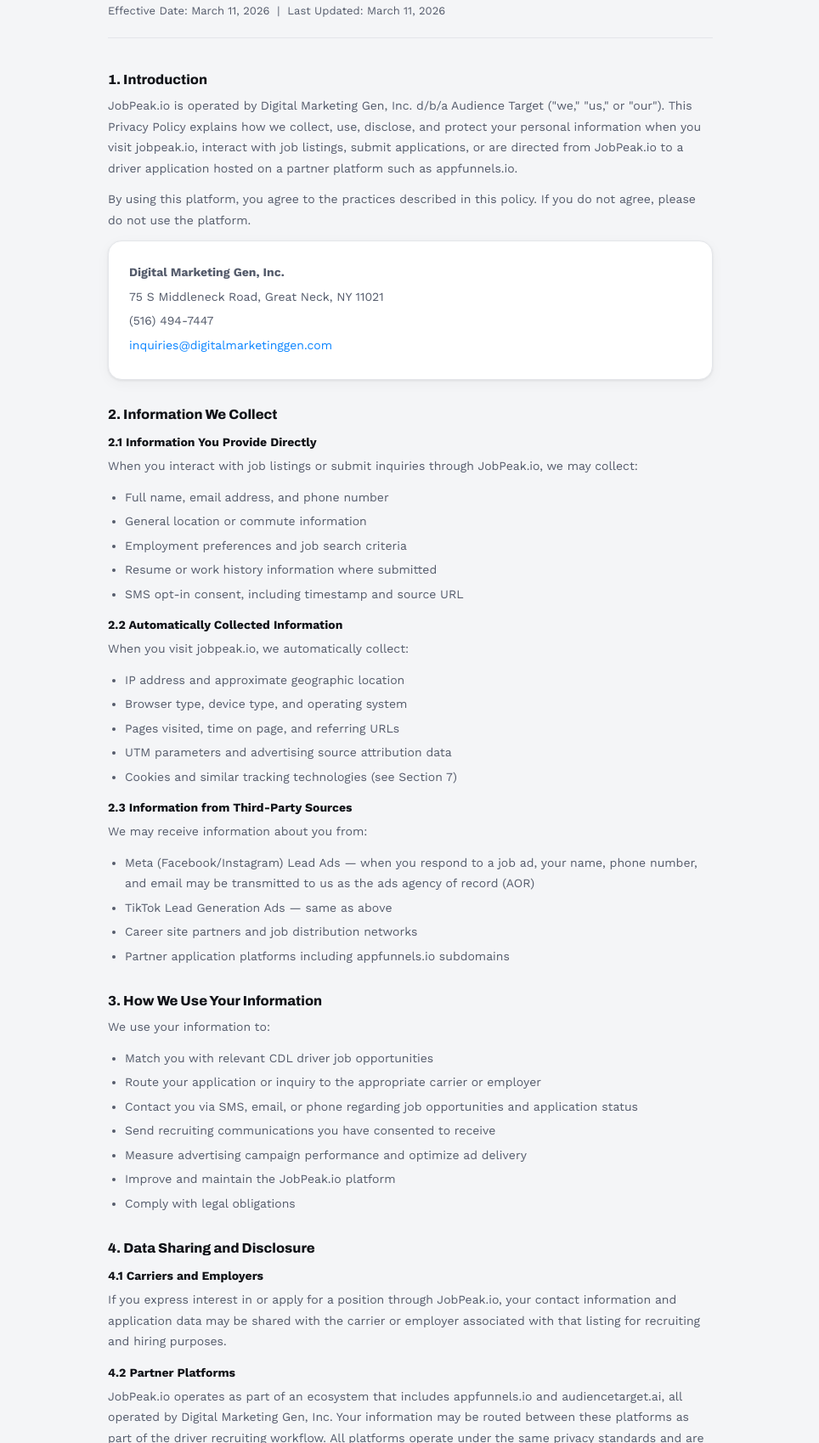
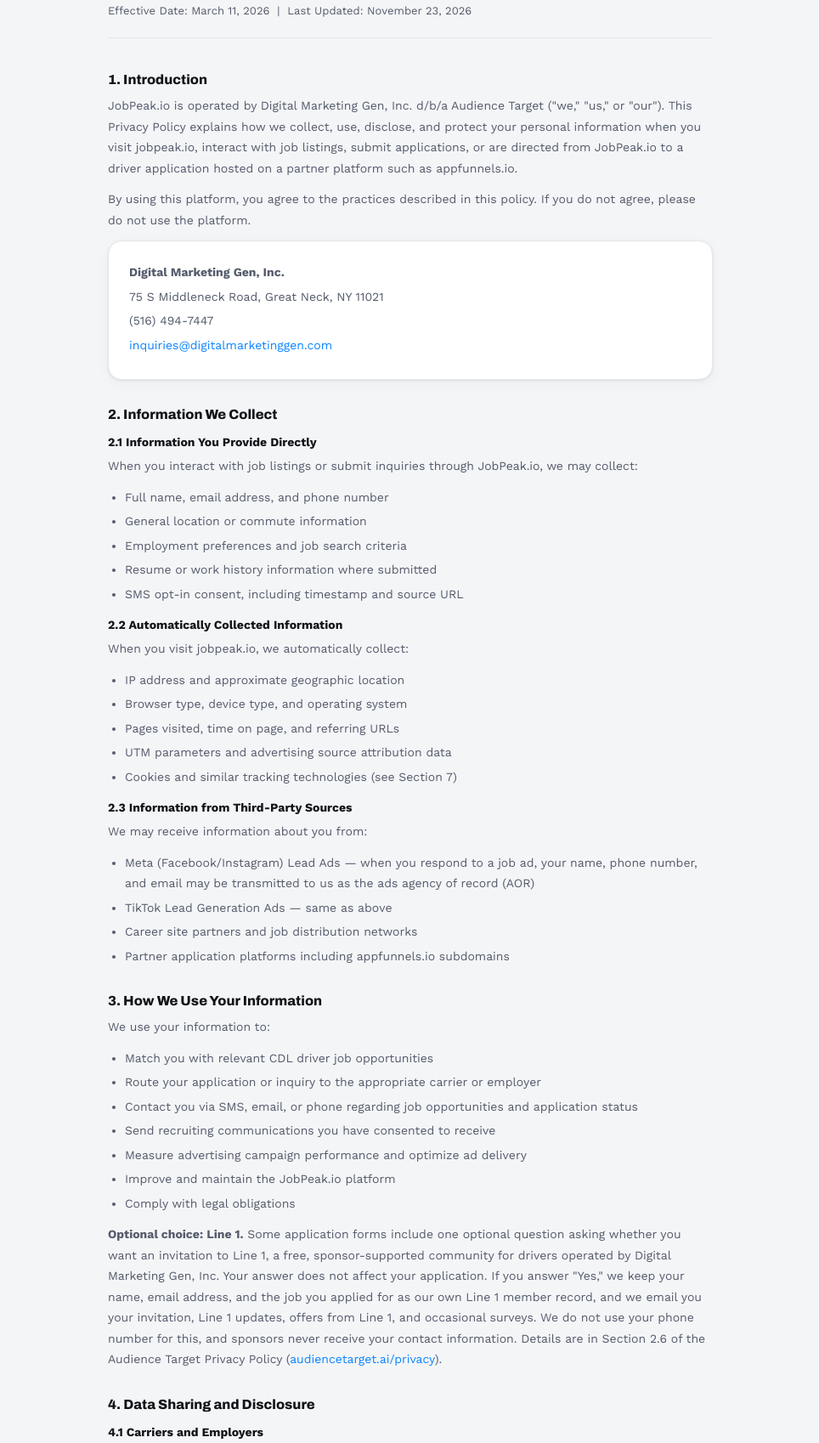
Before and after one commit to tm-hue/jobpeak-frontend-, a plain HTML site: page privacy-policy.html in a window 1280 px wide. Shown: the part 167-1865 px from the top of the page at 85% size, without its empty margins (157-1121 px from the left). Drawn offline with nearby package versions, Linux system fonts and the light colour scheme.

Commit message:
Update privacy-policy.html
Making Jobpeak compliant.

```diff
--- a/privacy-policy.html
+++ b/privacy-policy.html
@@ -78,7 +78,7 @@
 <div class="page">
     <div class="legal-label">Legal</div>
     <div class="page-title">Privacy Policy</div>
-    <div class="effective">Effective Date: March 11, 2026 &nbsp;|&nbsp; Last Updated: March 11, 2026</div>
+    <div class="effective">Effective Date: March 11, 2026 &nbsp;|&nbsp; Last Updated: November 23, 2026</div>
 
     <div class="section">
         <h2>1. Introduction</h2>
@@ -134,14 +134,15 @@
             <li>Improve and maintain the JobPeak.io platform</li>
             <li>Comply with legal obligations</li>
         </ul>
+        <p><strong>Optional choice: Line 1.</strong> Some application forms include one optional question asking whether you want an invitation to Line 1, a free, sponsor-supported community for drivers operated by Digital Marketing Gen, Inc. Your answer does not affect your application. If you answer "Yes," we keep your name, email address, and the job you applied for as our own Line 1 member record, and we email you your invitation, Line 1 updates, offers from Line 1, and occasional surveys. We do not use your phone number for this, and sponsors never receive your contact information. Details are in Section 2.6 of the Audience Target Privacy Policy (<a href="https://audiencetarget.ai/privacy" target="_blank" rel="noopener">audiencetarget.ai/privacy</a>).</p>
     </div>
 
     <div class="section">
         <h2>4. Data Sharing and Disclosure</h2>
         <h3>4.1 Carriers and Employers</h3>
-        <p>If you express interest in or apply for a position through JobPeak.io, your contact information and application data may be shared with the carrier or employer associated with that listing for recruiting and hiring purposes.</p>
+        <p>If you express interest in or apply for a position through JobPeak.io, your contact information and application data may be shared with the carrier or employer associated with that listing for recruiting and hiring purposes. We deliver your application to that employer only. We do not sell it or provide it to any other employer or agency.</p>
         <h3>4.2 Partner Platforms</h3>
-        <p>JobPeak.io operates as part of an ecosystem that includes appfunnels.io and audiencetarget.ai, all operated by Digital Marketing Gen, Inc. Your information may be routed between these platforms as part of the driver recruiting workflow. All platforms operate under the same privacy standards and are not considered third parties to each other.</p>
+        <p>JobPeak.io operates as part of an ecosystem that includes appfunnels.io and audiencetarget.ai, all operated by Digital Marketing Gen, Inc. Your information may be routed between these platforms as part of the driver recruiting workflow. All platforms operate under the same privacy standards and are not considered third parties to each other. Information collected on an On-Ramp page that a hiring company uses for its own applicants is held for that company and is not routed to JobPeak.io or audiencetarget.ai.</p>
         <h3>4.3 Service Providers</h3>
         <p>We work with third-party vendors to operate our platform, including CRM systems, SMS delivery services, analytics providers, and hosting infrastructure. These providers are contractually required to protect your data and may not use it for their own independent purposes.</p>
         <h3>4.4 SMS Data — Non-Sharing Requirement</h3>
```
